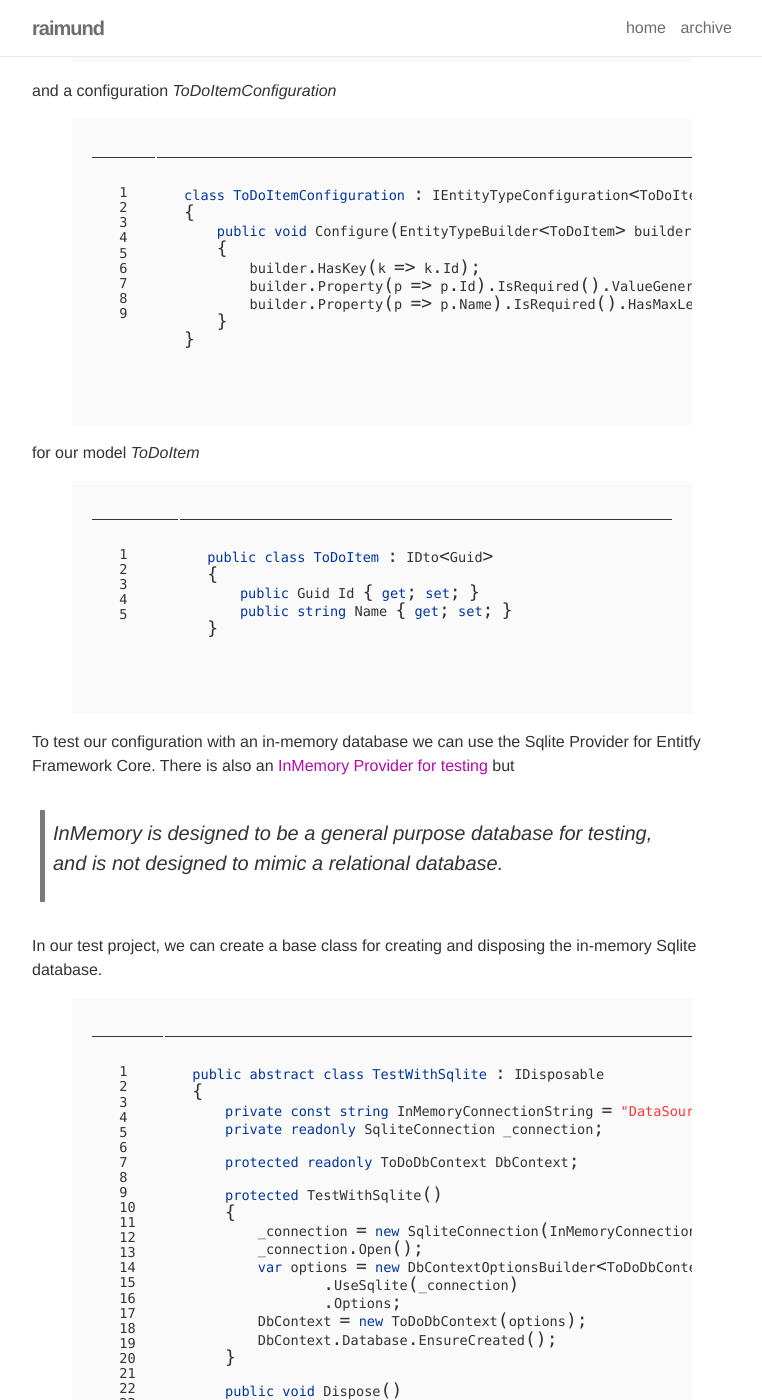
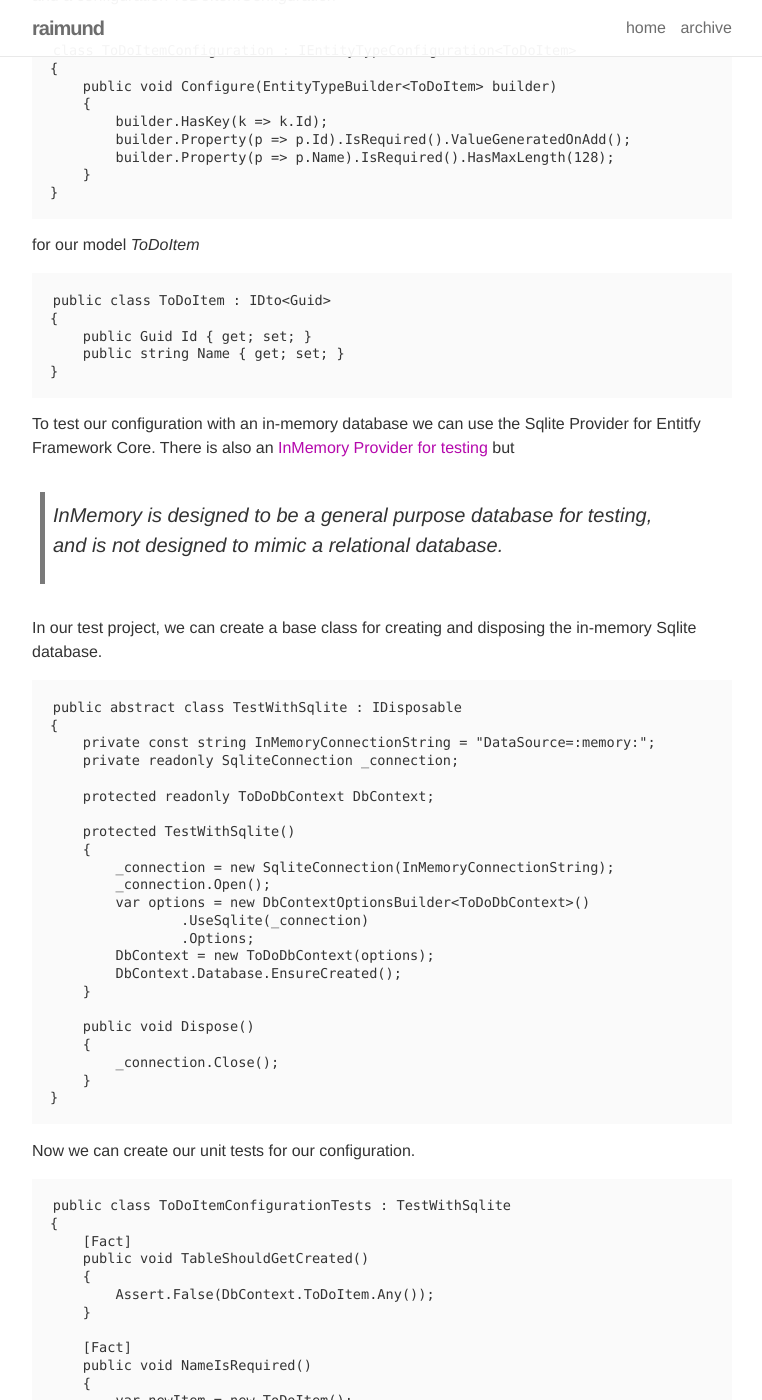
Before and after one commit to raaaimund/raaaimund.github.io, a Jekyll site: the page built from _posts/2019-05-07-aspnet-core-unit-testing-moq.md, in a window 1280 px wide and 1400 px high, scrolled down 726 px. Shown: the whole window, without its empty margins (258-1020 px from the left). Built offline with Jekyll 4.4.1, drawn with Linux system fonts in a browser that asks for light colours; nearby versions of some CDN libraries; comment, search, counter and statistics services are not loaded; some of the changed text lies outside the part shown.

Commit message:
fixed links and removed line numbers

````diff
--- a/_posts/2019-05-07-aspnet-core-unit-testing-moq.md
+++ b/_posts/2019-05-07-aspnet-core-unit-testing-moq.md
@@ -15,13 +15,13 @@ tags:
  - xunit
 ---
 
-Just a litte example how to use [Entity Framework Core Sqlite Provider](1){:target="_blank"} in-memory database together with simple unit testing in ASP.NET Core and XUnit.
+Just a litte example how to use [Entity Framework Core Sqlite Provider][1]{:target="_blank"} in-memory database together with simple unit testing in ASP.NET Core and XUnit.
 
 Lets assume we have the following setup.
 
 An Entity Framework Core DbContext *ToDoDbContext*
 
-{% highlight c# linenos %}
+``` c#
 public class ToDoDbContext : DbContext
 {
     public DbSet<ToDoItem> ToDoItem { get; set; }
@@ -36,11 +36,11 @@ public class ToDoDbContext : DbContext
         modelBuilder.ApplyConfigurationsFromAssembly(typeof(ToDoDbContext).Assembly);
     }
 }
-{% endhighlight %}
+```
 
 and a configuration *ToDoItemConfiguration*
 
-{% highlight c# linenos %}
+```
 class ToDoItemConfiguration : IEntityTypeConfiguration<ToDoItem>
 {
     public void Configure(EntityTypeBuilder<ToDoItem> builder)
@@ -50,25 +50,25 @@ class ToDoItemConfiguration : IEntityTypeConfiguration<ToDoItem>
         builder.Property(p => p.Name).IsRequired().HasMaxLength(128);
     }
 }
-{% endhighlight %}
+```
 
 for our model *ToDoItem*
 
-{% highlight c# linenos %}
+```
 public class ToDoItem : IDto<Guid>
 {
     public Guid Id { get; set; }
     public string Name { get; set; }
 }
-{% endhighlight %}
+```
 
-To test our configuration with an in-memory database we can use the Sqlite Provider for Entitfy Framework Core. There is also an [InMemory Provider for testing](2){:target="_blank"} but
+To test our configuration with an in-memory database we can use the Sqlite Provider for Entitfy Framework Core. There is also an [InMemory Provider for testing][2]{:target="_blank"} but
 
 > InMemory is designed to be a general purpose database for testing, and is not designed to mimic a relational database.
 
 In our test project, we can create a base class for creating and disposing the in-memory Sqlite database.
 
-{% highlight c# linenos %}
+```
 public abstract class TestWithSqlite : IDisposable
 {
     private const string InMemoryConnectionString = "DataSource=:memory:";
@@ -92,11 +92,11 @@ public abstract class TestWithSqlite : IDisposable
         _connection.Close();
     }
 }
-{% endhighlight %}
+```
 
 Now we can create our unit tests for our configuration.
 
-{% highlight c# linenos %}
+```
 public class ToDoItemConfigurationTests : TestWithSqlite
 {
     [Fact]
@@ -135,9 +135,9 @@ public class ToDoItemConfigurationTests : TestWithSqlite
         Assert.Equal(1, DbContext.ToDoItem.Count());
     }
 }
-{% endhighlight %}
+```
 
-The project is available on [github](3){target="_blank"}.
+The project is available on [github][3]{:target="_blank"}.
 
 [1]: https://docs.microsoft.com/en-us/ef/core/providers/sqlite/
 [2]: https://docs.microsoft.com/en-us/ef/core/miscellaneous/testing/in-memory
````
